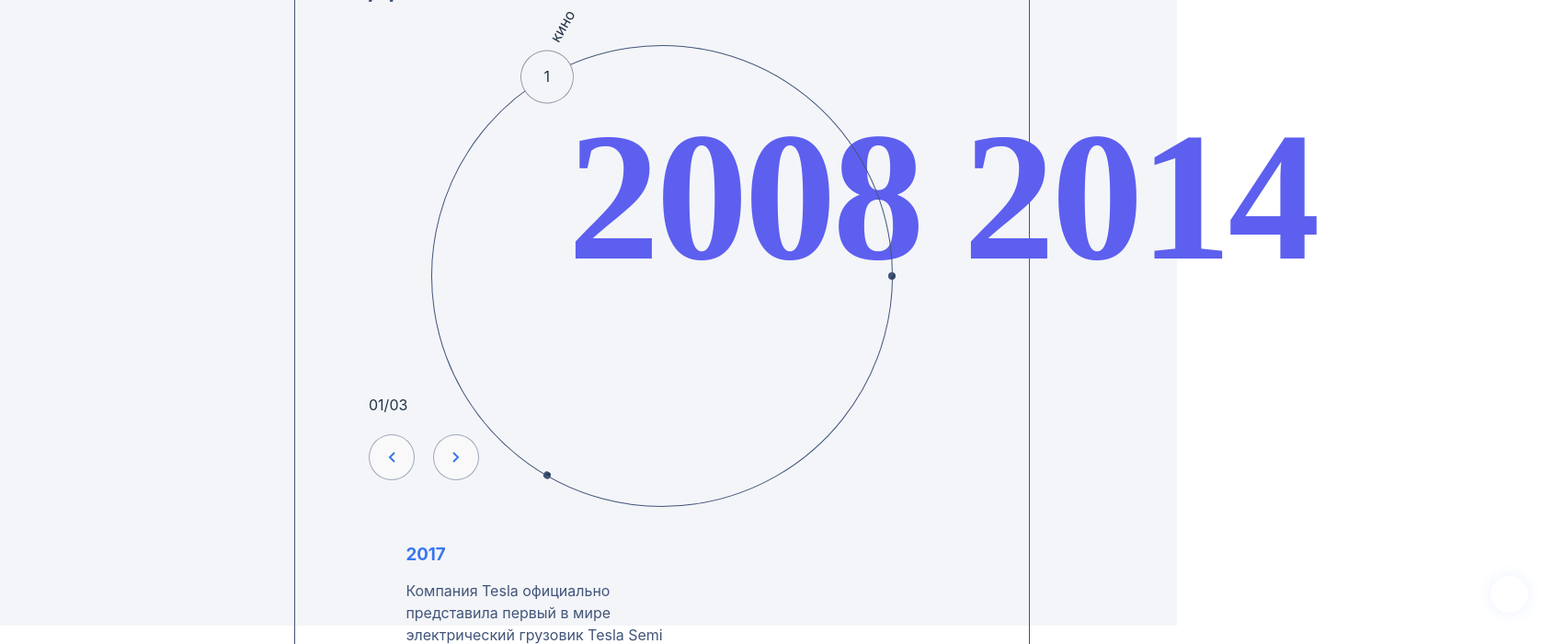
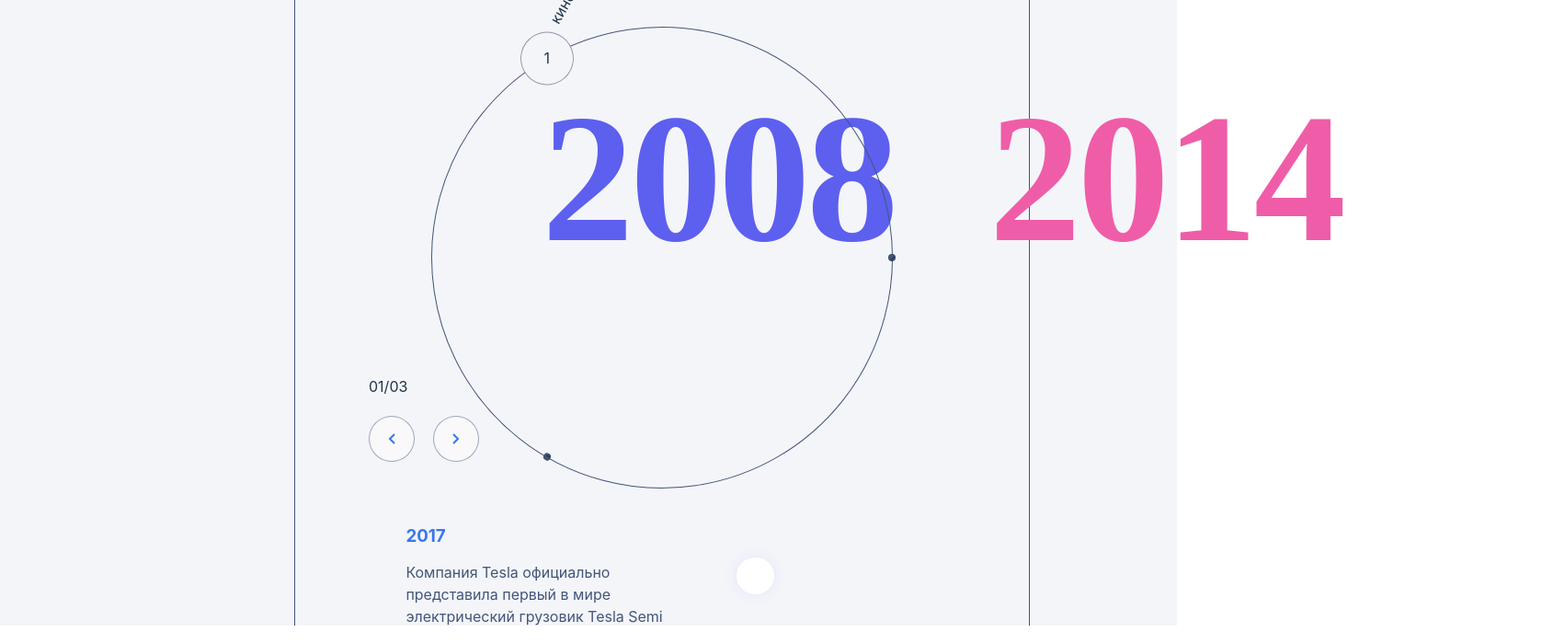
Before and after one commit to KarimovFreedlee/calendar-app, a React (Vite) app: page / in a window 1280 px wide. Shown: the part 120-820 px from the top of the page at 92% size, 1702 px wide, since content can reach past the window. Built offline with nearby package versions, Linux system fonts and the light colour scheme.

Commit message:
corect positions of body component

```diff
--- a/src/components/body.tsx
+++ b/src/components/body.tsx
@@ -42,8 +42,11 @@ export default function Body() {
                 </h2>
             </div>
             <div className={yearsContainerClass}>
-                <h1>
-                    {getBlockByIndex(currentIndex - 1).startingYear} {getBlockByIndex(currentIndex - 1).endingYear}
+                <h1 className="start-year">
+                    {getBlockByIndex(currentIndex - 1).startingYear}
+                </h1>
+                <h1 className="end-year">
+                    {getBlockByIndex(currentIndex - 1).endingYear}
                 </h1>
             </div>
             <Circle/>
--- a/src/components/circle.tsx
+++ b/src/components/circle.tsx
@@ -18,7 +18,7 @@ export default function Circle() {
         <div className={mainClass}>
             <div className={circleClass} style={{transform: `rotateZ(${calcRotationDeg()}deg)`}}>
                 {getAllBlocks().map((item, key) => {
-                    return <div className={`item item-${key}`} style={{transform: `rotate(${360 / getBlocksLength() * key}deg) translateX(250px)`}}>
+                    return <div className={`item item-${key}`} key={crypto.randomUUID()} style={{transform: `rotate(${360 / getBlocksLength() * key}deg) translateX(250px)`}}>
                         <div className={`item__circle ${key + 1 === currentIndex ? `item__circle-active` : ``}`} onClick={() => dispatch(setIndex(key))}>
                             <p style={{transform: `rotate(${-360 / getBlocksLength() * (key - currentIndex)}deg) `}}>
                                 {key + 1}
--- a/src/components/slider.tsx
+++ b/src/components/slider.tsx
@@ -39,13 +39,13 @@ export default function Slider() {
                 </svg>
             </button>
             <Swiper
-                spaceBetween={10}
+                spaceBetween={0}
                 slidesPerView={slidesPerView}
                 onSlideChange={(swiper) => setSlideIndex(swiper.activeIndex)}
                 onSwiper={(swiper) => setSwiper(swiper)}
             >
                 {getElementsByIndex(currentIndex).map(item => {
-                    return <SwiperSlide>
+                    return <SwiperSlide key={crypto.randomUUID()}>
                         <div className={elementClass}>
                             <h3 className={headerClass}>
                                 {item.year}
--- a/src/css/body.scss
+++ b/src/css/body.scss
@@ -2,6 +2,8 @@
     display: flex;
     flex-direction: column;
     align-items: flex-start;
+    justify-content: center;
+    height: 100vh;
 
     position: relative;
 
@@ -40,6 +42,10 @@
     &__years-container {
 
         margin-left: 217px;
+        display: flex;
+        justify-content: center;
+        align-items: center;
+        max-width: 973px;
 
         h1 {
 
@@ -52,6 +58,14 @@
             width: 973px;
             height: 160px;
             color: #5D5FEF;
+        }
+
+        .start-year {
+            color: #5D5FEF;
+        }
+
+        .end-year {
+            color: #ef5da8;
         }
     }
 
```
